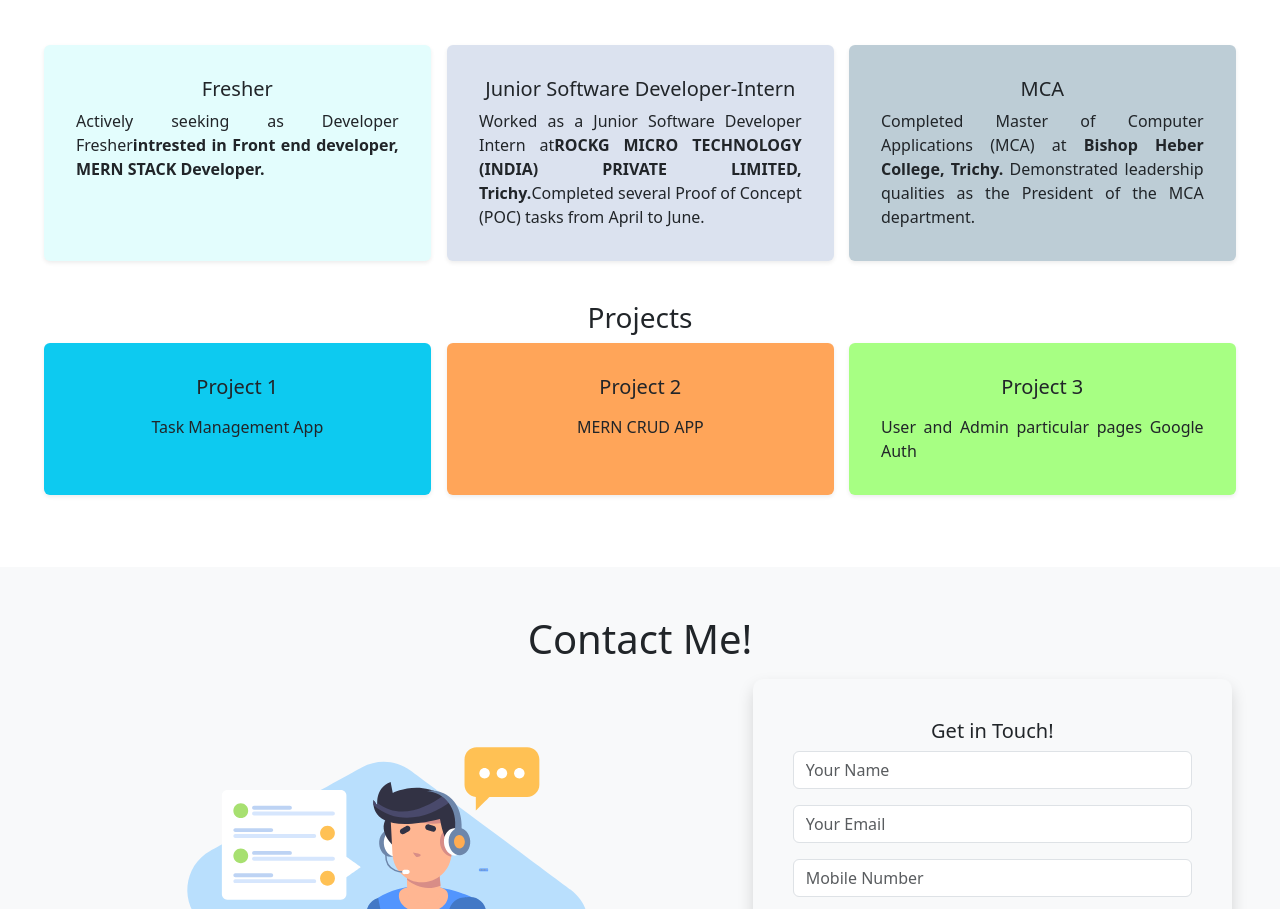
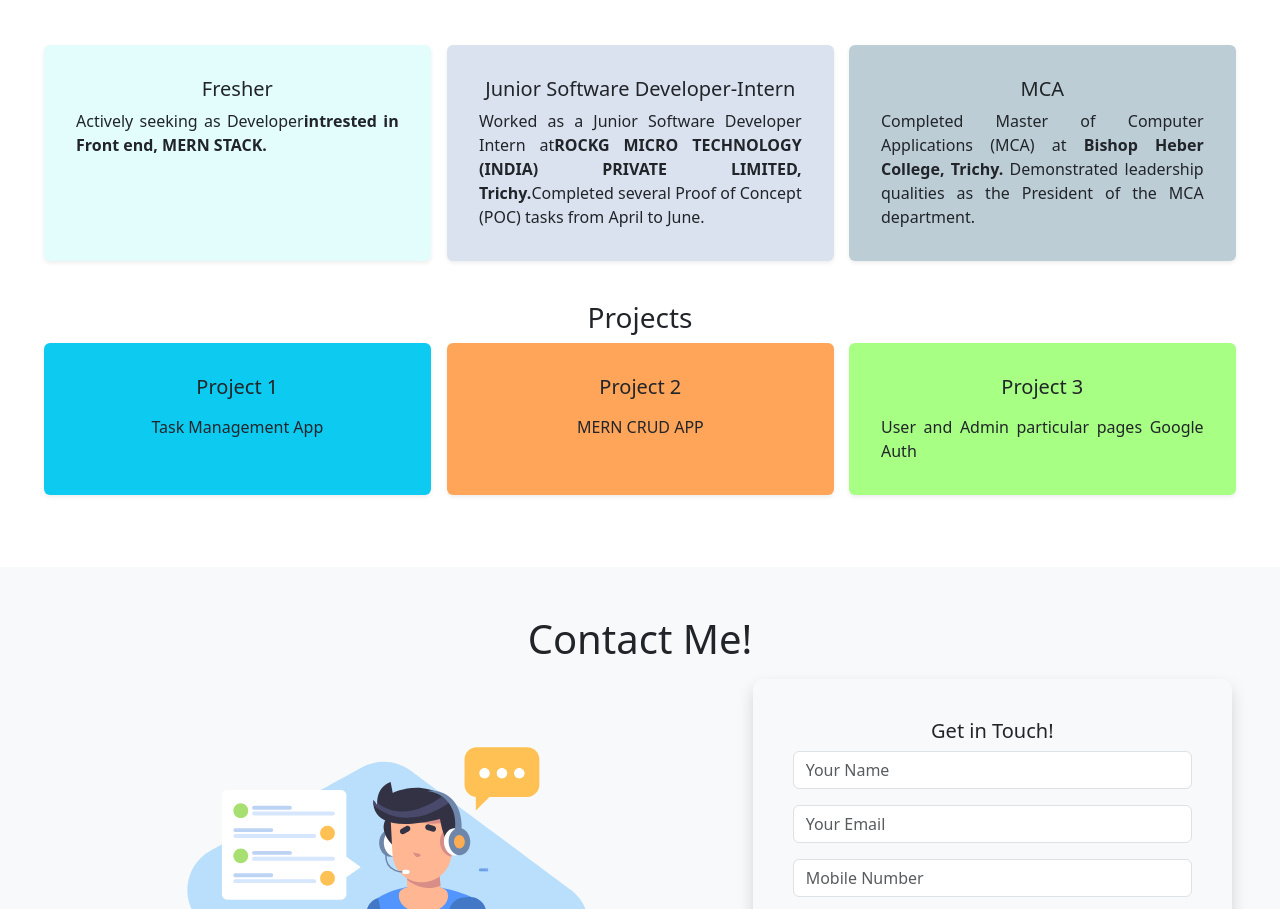
Before and after one commit to PugalGamer/Pugal-Portfolio, a React (Create React App) app: page / in a window 1280 px wide. Shown: the part 1121-2030 px from the top of the page. Built offline with nearby package versions, Linux system fonts and the light colour scheme.

Commit message:
Update Experience.js

```diff
--- a/src/components/Experience.js
+++ b/src/components/Experience.js
@@ -28,9 +28,9 @@ export default function Experience() {
                 Fresher
               </Card.Title>
               <Card.Text style={{ textAlign: "justify" }}>
-                Actively seeking as Developer Fresher
+                Actively seeking as Developer
                 <strong>
-                intrested in Front end developer, MERN STACK Developer.
+                intrested in Front end, MERN STACK.
                 </strong>
 
               </Card.Text>
```
